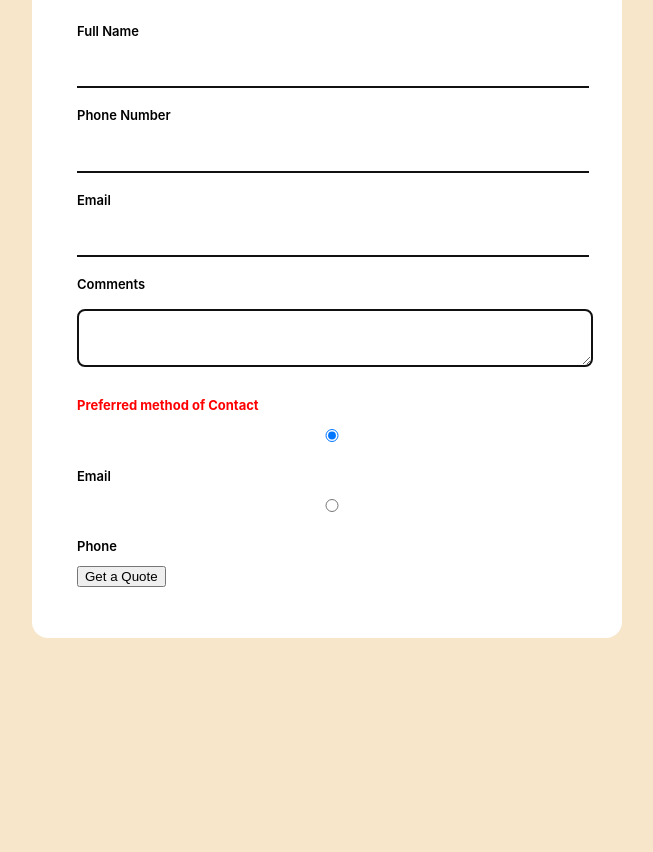
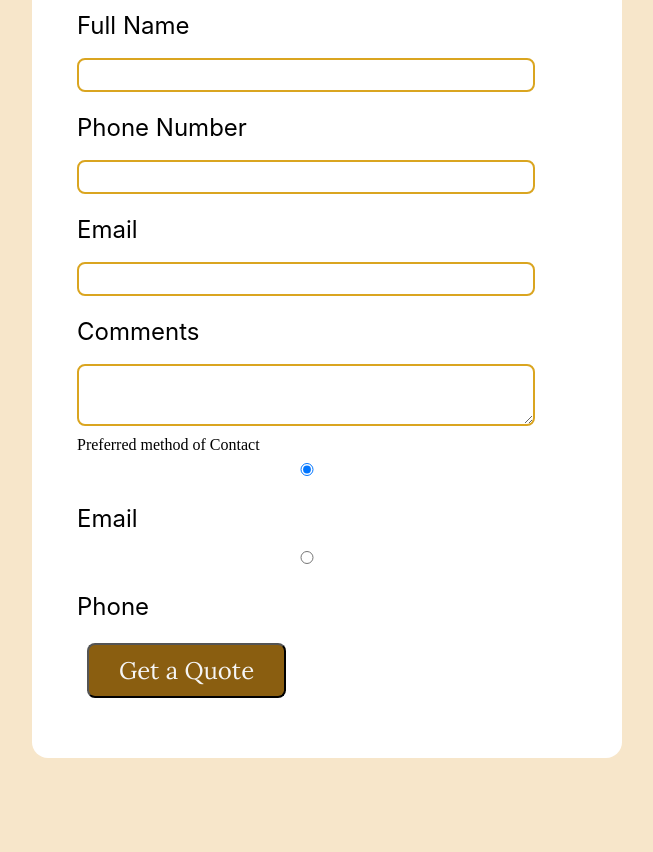
Before and after one commit to MeseretHaile/FancyEvents, a plain HTML site: page index.html in a window 1280 px wide. Shown: the part 3120-3972 px from the top of the page, without its empty margins (313-966 px from the left). Before the commit the page ends 3858 px from the top, so only its background shows below. Drawn offline with Linux system fonts and the light colour scheme; a web font is replaced by a local one.

Commit message:
button style added

```diff
--- a/style.css
+++ b/style.css
@@ -54,15 +54,30 @@ table {
 
 /*root variables*/
 :root{
+    --bg-color: #f7e6ca;
+    --header-bg: #e5c080;
+    --var-lcream:#FFEAAB;
+    --var-coff: #8A5E10;
+    --var-gold: #DAA520;
+    --var-pepper: #FFB248;
+
+
+}
+
+body.dark{
+    --bg-color: #0f1720;
+    --text-color: #f5f5f5;
+    --header-bg: #121a24;
+    --card-bg: #1b2633;
+    --accent: #ff7a95;
 }
 
 body{
-
-    background-color: #f7e6ca;
+    background-color: var(--bg-color);
     min-width: 1280px;
     line-height: 1.5;
+}
 
-}
 img {
     width: 100%;
 }
@@ -72,16 +87,16 @@ header {
     display: flex;
     align-items: center;
     justify-content: space-between;
-    background-color: #e5c080;
+    background-color: var(--header-bg);
     position: sticky;
     top: 0;
     z-index: 1000;
 
 }
+
 header img{
     border-radius: 100%;
     width: 5%;
-
 }
 
 h1{
@@ -105,8 +120,21 @@ nav a{
 }
 
 nav a:hover{
-    color: var(--pink)
+    color: var(--)
 }
+
+.themeBtn{
+    background:none;
+    border:none;
+    font-size:20px;
+    cursor:pointer;
+    margin-left:10px;
+    transition:0.3s;
+  }
+
+  .themeBtn:hover{
+    transform:scale(1.2);
+  }
 
 .slogan{
     width: 100%;
@@ -137,6 +165,7 @@ h2{
 .about{
     padding-top: 50px;
     text-align: center;
+
 }
 
 .about h2{
@@ -185,11 +214,6 @@ h2{
     align-items: stretch;
 }
 
-.serviceList.active section{
-    background-color: rgb(113, 71, 28);
-    padding: 25px;
-    border-radius: 18px;
-}
 
 .serviceList img{
     width: 80%;
@@ -307,7 +331,7 @@ h2{
 
 .quoteSection h2{
     font-family: "Kavoon", serif;
-    color: red;
+    color: var(--var-gold);
     font-size: 35px;
     text-align: center;
     margin-bottom: 8px;
@@ -341,44 +365,24 @@ h2{
 .quoteForm label{
     display: block;
     font-family: "Inter", sans-serif;
-    font-size: 13px;
-    font-weight: 600;
+    font-size: 1.5rem;
     margin-top: 18px;
     margin-bottom: 8px;
 }
 
 .quoteForm input,
 .quoteForm textarea{
-    width: 100%;
-    border: none;
-    border-bottom: 2px solid #111;
-    padding: 10px 6px;
-    font-family: "Inter", sans-serif;
-    font-size: 14px;
-    background: transparent;
-    outline: none;
-}
-
-.quoteForm textarea{
-    border: 2px solid #111;
+    border: 2px solid var(--var-gold);
     border-radius: 8px;
     margin-top: 6px;
     resize: vertical;
+    width: 90%;
+    font-size: 1.5rem;
 }
 
-fieldset{
-    border: none;
-    margin-top: 22px;
-    padding: 0;
-}
 
-fieldset legend{
-    font-family: "Inter", sans-serif;
-    font-weight: 700;
-    font-size: 13px;
-    margin-bottom: 10px;
-    color: red;
-}
+
+
 
 fieldset label{
     display: inline-flex;
@@ -387,3 +391,19 @@ fieldset label{
     margin-right: 16px;
     margin-top: 0;
 }
+form button:last-of-type{
+    display: block;
+    color:#f5f5f5;
+    background-color: #8A5E10;
+    margin: 10px;
+    padding: 10px 30px;
+    border-radius: 8px;
+    cursor: pointer;
+    text-align: center;
+    font-size: 1.5rem;
+    font-family: "Lora", serif;
+
+}
+form button:last-of-type:hover{
+    background-color: #DAA520;
+}
```
